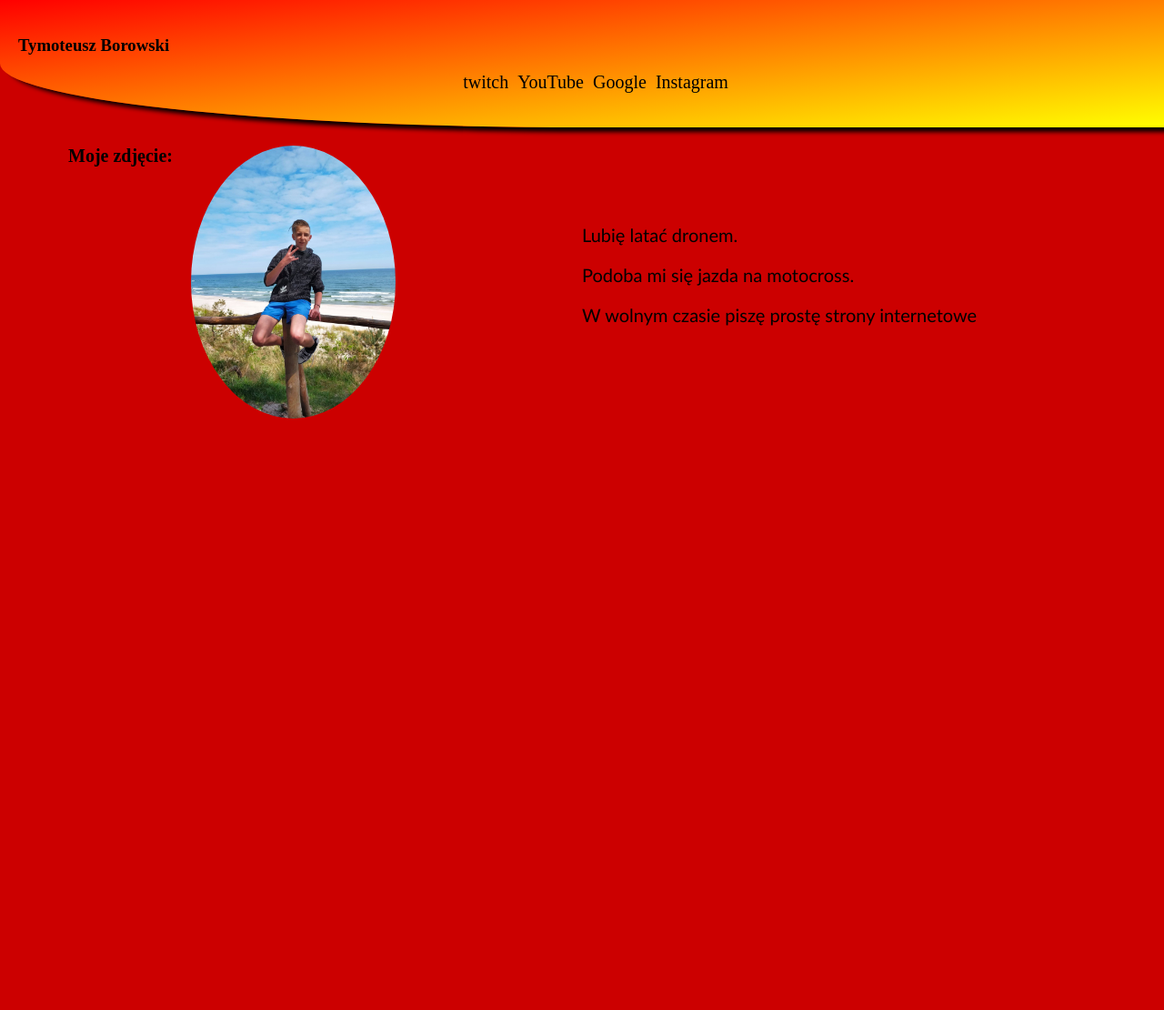
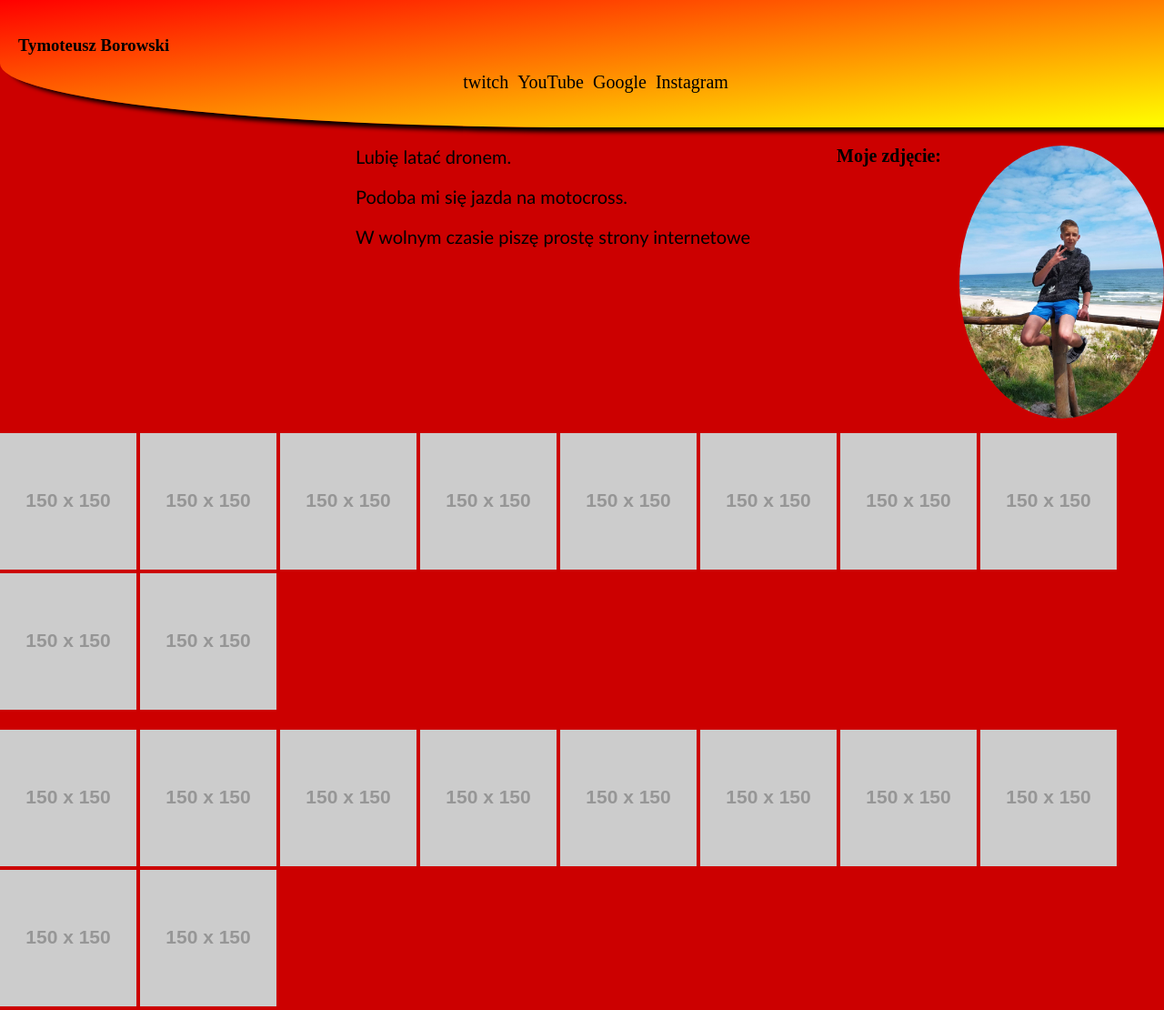
Before and after one commit to tymson05/moja-strona, a plain HTML site: page index.html in a window 1280 px wide. Shown: the whole page at 91% size. Before the commit the page ends 800 px from the top, so only its background shows below. Drawn offline with Linux system fonts and the light colour scheme; placeholder pictures from the web are drawn by us.

Commit message:
wstawienie obrazów placeholder

```diff
--- a/index.css
+++ b/index.css
@@ -56,11 +56,6 @@ a:hover{
   text-decoration: underline;
 }
 
-.img-wrapper {
-  display: flex;
-  align-items: center;
-}
-
 .zdj{
   height: 300px;
   max-width: 300px;
@@ -77,11 +72,13 @@ a:hover{
   float: left;
 }
 .opis{
-
+  word-wrap: break-word;
+  position: relative;
+  float: right;
 }
 
 .imgcontainer{
-  width: 50%;
+  float: right;
 }
 
 .opis p{
@@ -89,3 +86,7 @@ a:hover{
   margin-right: 20px;
   font-size: 20px;
 }
+
+footer{
+  margin-top: 300px;
+}
--- a/index.html
+++ b/index.html
@@ -34,7 +34,30 @@
 		<p>W wolnym czasie piszę prostę strony internetowe</p>
 	</div>
 </div>
-
+<br></br>
+<footer class="photos">
+	<a href="https://via.placeholder.com/500/500"><img src="https://via.placeholder.com/150/150"></a>
+	<a href="https://via.placeholder.com/500/500"><img src="https://via.placeholder.com/150/150"></a>
+	<a href="https://via.placeholder.com/500/500"><img src="https://via.placeholder.com/150/150"></a>
+	<a href="https://via.placeholder.com/500/500"><img src="https://via.placeholder.com/150/150"></a>
+	<a href="https://via.placeholder.com/500/500"><img src="https://via.placeholder.com/150/150"></a>
+	<a href="https://via.placeholder.com/500/500"><img src="https://via.placeholder.com/150/150"></a>
+	<a href="https://via.placeholder.com/500/500"><img src="https://via.placeholder.com/150/150"></a>
+	<a href="https://via.placeholder.com/500/500"><img src="https://via.placeholder.com/150/150"></a>
+	<a href="https://via.placeholder.com/500/500"><img src="https://via.placeholder.com/150/150"></a>
+	<a href="https://via.placeholder.com/500/500"><img src="https://via.placeholder.com/150/150"></a>
+	<br></br>
+	<a href="https://via.placeholder.com/500/500"><img src="https://via.placeholder.com/150/150"></a>
+	<a href="https://via.placeholder.com/500/500"><img src="https://via.placeholder.com/150/150"></a>
+	<a href="https://via.placeholder.com/500/500"><img src="https://via.placeholder.com/150/150"></a>
+	<a href="https://via.placeholder.com/500/500"><img src="https://via.placeholder.com/150/150"></a>
+	<a href="https://via.placeholder.com/500/500"><img src="https://via.placeholder.com/150/150"></a>
+	<a href="https://via.placeholder.com/500/500"><img src="https://via.placeholder.com/150/150"></a>
+	<a href="https://via.placeholder.com/500/500"><img src="https://via.placeholder.com/150/150"></a>
+	<a href="https://via.placeholder.com/500/500"><img src="https://via.placeholder.com/150/150"></a>
+	<a href="https://via.placeholder.com/500/500"><img src="https://via.placeholder.com/150/150"></a>
+	<a href="https://via.placeholder.com/500/500"><img src="https://via.placeholder.com/150/150"></a>
+</footer>
 
 </body>
 </html>
```
